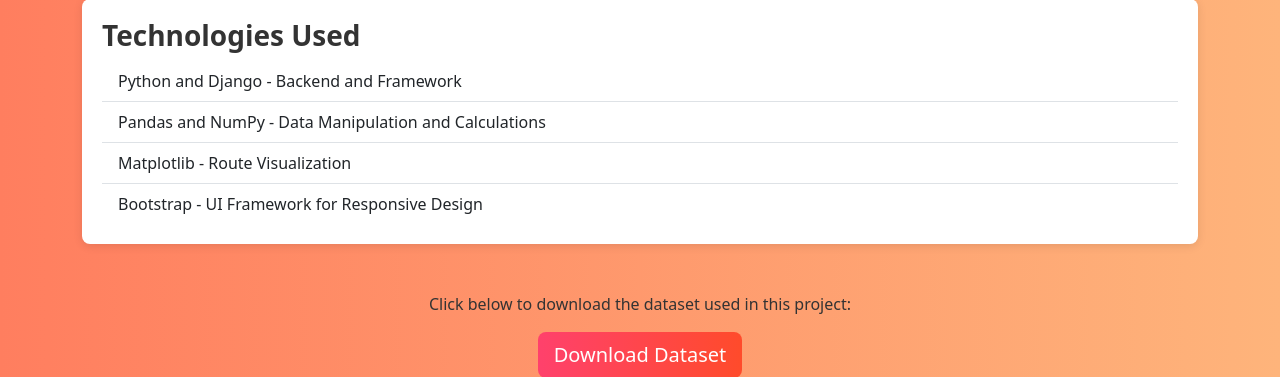
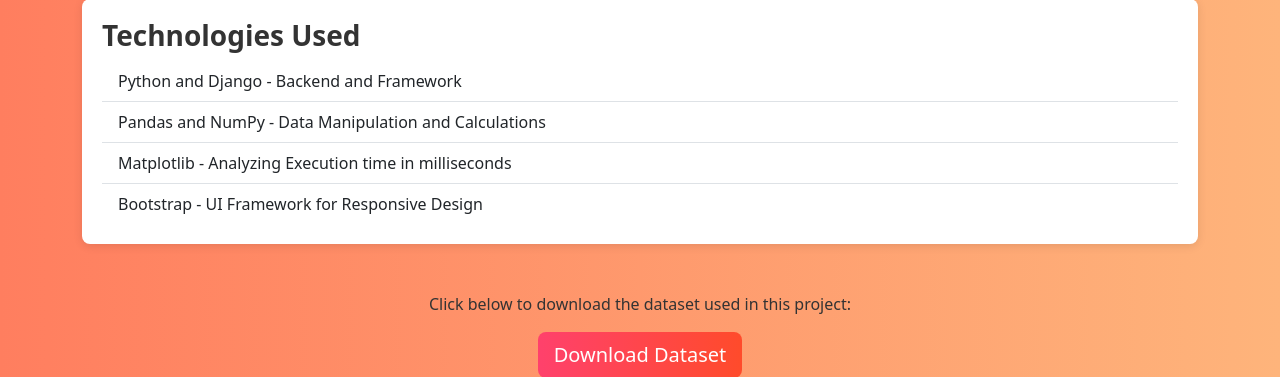
Before and after one commit to abhaykoka/Route_Optimization_ACO_VS_TSP, a Django app: page /project_info/ in a window 1280 px wide. Shown: the part 656-1033 px from the top of the page. Run offline with Django 4.2, Linux system fonts and the light colour scheme; some libraries are stand-ins or nearby versions.

Commit message:
Update project_info.html

```diff
--- a/route_app/templates/project_info.html
+++ b/route_app/templates/project_info.html
@@ -105,7 +105,7 @@
         <ul class="list-group list-group-flush">
             <li class="list-group-item">Python and Django - Backend and Framework</li>
             <li class="list-group-item">Pandas and NumPy - Data Manipulation and Calculations</li>
-            <li class="list-group-item">Matplotlib - Route Visualization</li>
+            <li class="list-group-item">Matplotlib - Analyzing Execution time in milliseconds</li>
             <li class="list-group-item">Bootstrap - UI Framework for Responsive Design</li>
         </ul>
     </div>
```
